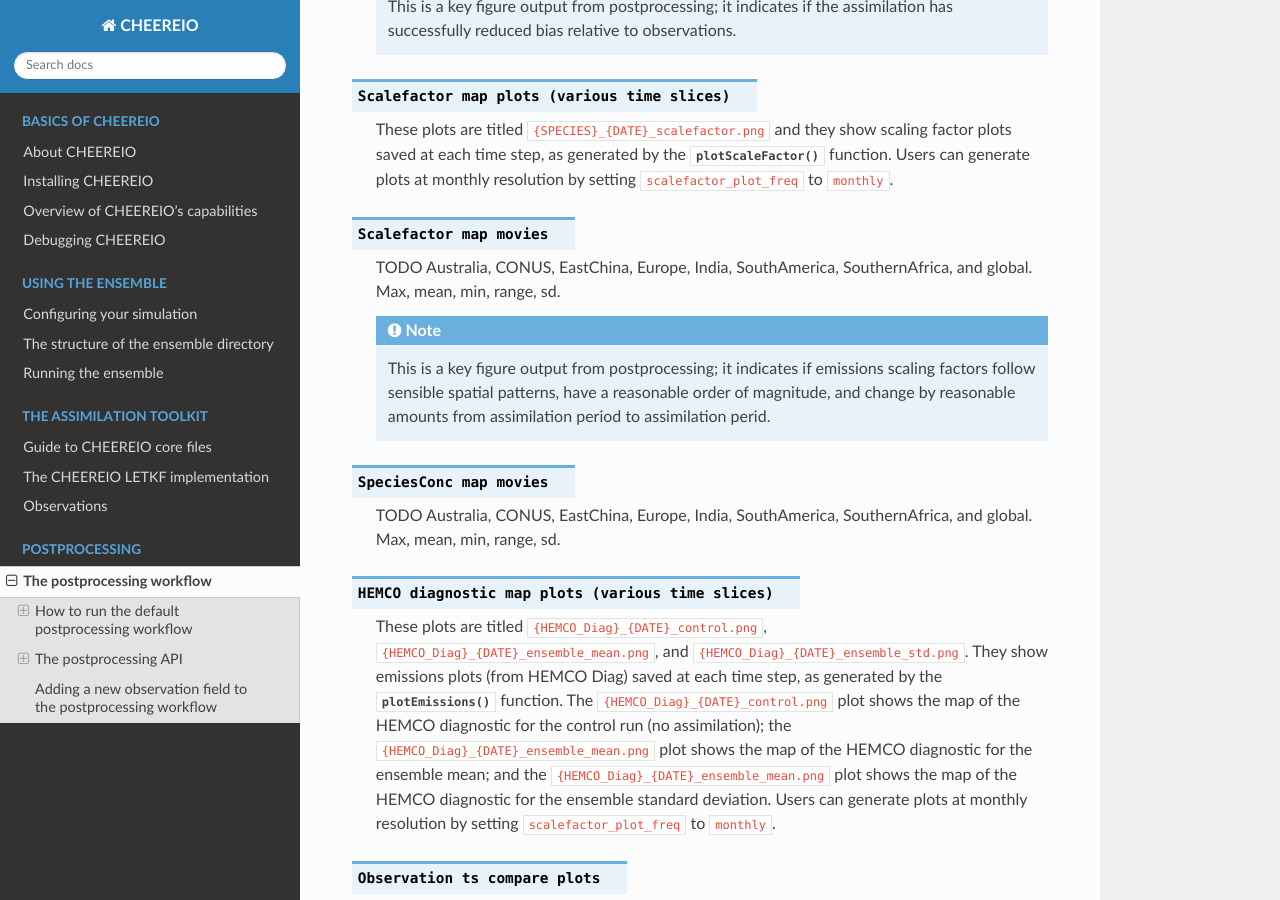
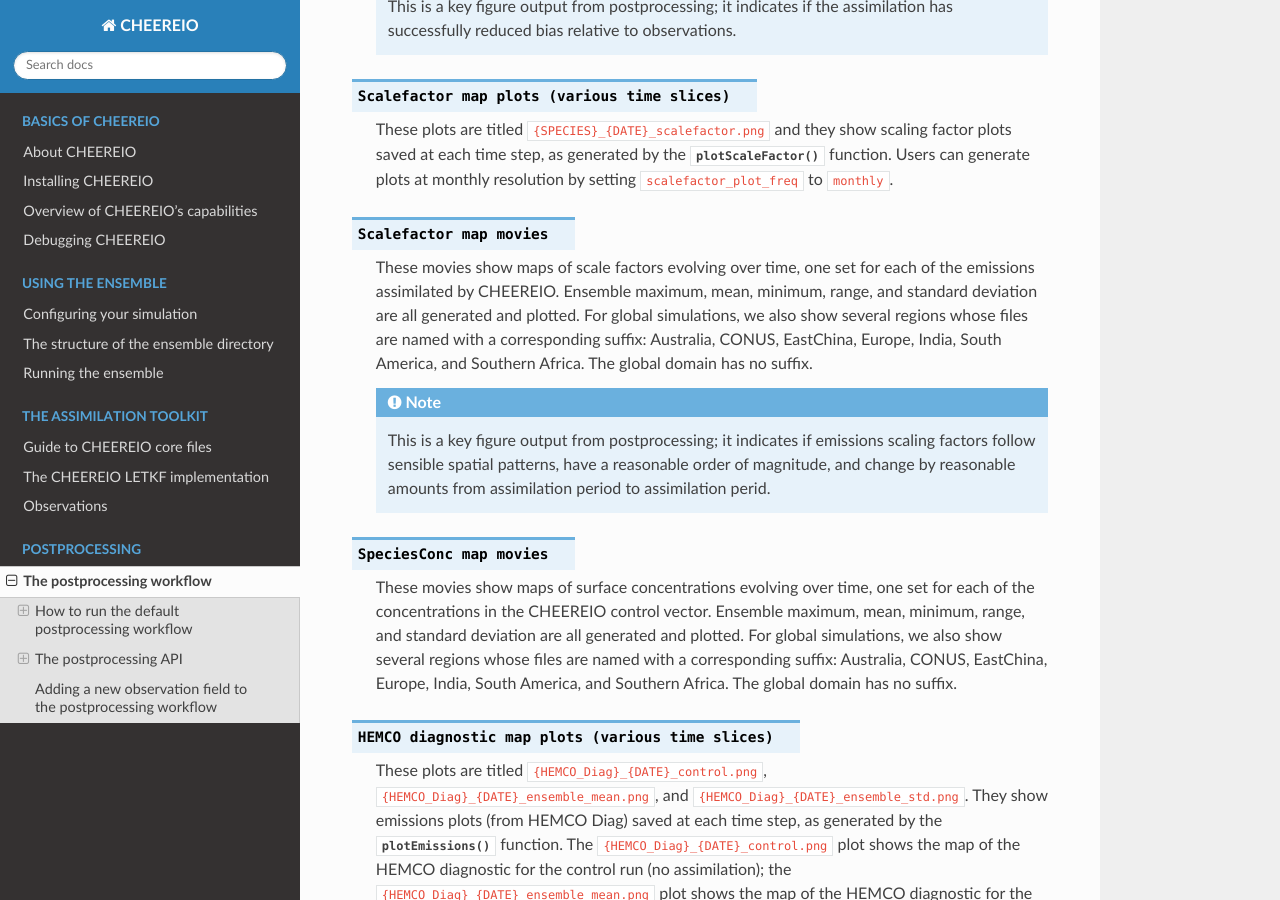
Before and after one commit to drewpendergrass/CHEEREIO, a Sphinx documentation site: the page built from docs/Postprocess-workflow.rst, in a window 1280 px wide and 900 px high, scrolled down 1440 px. Built offline with Sphinx 7.4.7 and the Read the Docs theme 2.0.0, drawn with Linux system fonts in a browser that asks for light colours; some of the changed text lies outside the part shown.

Commit message:
finish initial draft of key postprocessing docs

```diff
--- a/docs/Postprocess-workflow.rst
+++ b/docs/Postprocess-workflow.rst
@@ -49,7 +49,7 @@
 
 .. option:: Scalefactor map movies
 
-	TODO Australia, CONUS, EastChina, Europe, India, SouthAmerica, SouthernAfrica, and global. Max, mean, min, range, sd.
+	These movies show maps of scale factors evolving over time, one set for each of the emissions assimilated by CHEEREIO. Ensemble maximum, mean, minimum, range, and standard deviation are all generated and plotted. For global simulations, we also show several regions whose files are named with a corresponding suffix: Australia, CONUS, EastChina, Europe, India, South America, and Southern Africa. The global domain has no suffix.
 
 	.. note::
 
@@ -58,7 +58,7 @@
 
 .. option:: SpeciesConc map movies
 
-	TODO Australia, CONUS, EastChina, Europe, India, SouthAmerica, SouthernAfrica, and global. Max, mean, min, range, sd.
+	These movies show maps of surface concentrations evolving over time, one set for each of the concentrations in the CHEEREIO control vector. Ensemble maximum, mean, minimum, range, and standard deviation are all generated and plotted. For global simulations, we also show several regions whose files are named with a corresponding suffix: Australia, CONUS, EastChina, Europe, India, South America, and Southern Africa. The global domain has no suffix.
 
 .. option:: HEMCO diagnostic map plots (various time slices)
 
@@ -88,27 +88,27 @@
 
 .. option:: bigy_arrays_for_plotting.pkl
 
-	TKTKTKT. Output by the :py:func:`makeBigYArrays` function.
+	A dictionary containing gridded observations and simulated observations. Output by the :py:func:`makeBigYArrays` function, which contains more details.
 
 .. option:: bigY.pkl
 
-	TKTKTKT. Output by the :py:func:`makeYEachAssimPeriod` function.
+	A dictionary containing observations and simulated observations as arrays. Output by the :py:func:`makeYEachAssimPeriod` function, which contains more details.
 
 .. option:: Scalefactor .nc files
 
-	TKTKTKT. Output by the :py:func:`combineScaleFactors` function.
+	NetCDF files containing aggregated scaling factors from across the ensemble; ensemble number is stored in a new dimension ``Ensemble``. Output by the :py:func:`combineScaleFactors` function, which contains more details.
 
 .. option:: combined_HEMCO_diagnostics.nc file
 
-	TKTKTKT. Output by the :py:func:`combineHemcoDiag` function.
+	NetCDF files containing aggregated emissions from across the ensemble; ensemble number is stored in a new dimension ``Ensemble``. Output by the :py:func:`combineHemcoDiag` function, which contains more details.
 
 .. option:: control_HEMCO_diagnostics.nc file
 
-	TKTKTKT. Output by the :py:func:`combineHemcoDiagControl` function.
+	NetCDF files containing aggregated emissions from the control run. Output by the :py:func:`combineHemcoDiagControl` function, which contains more details.
 
 .. option:: controlvar_pp.nc file
 
-	TKTKTKT. Output by the :py:func:`makeDatasetForEnsemble` function.
+	NetCDF file containing the ensemble-wide surface species concentrations for species in the control vector (``CONTROL_VECTOR_CONC`` within ``ens_config.json``). Output by the :py:func:`makeDatasetForEnsemble` function, which contains more details.
 
 
 The postprocessing API
```
